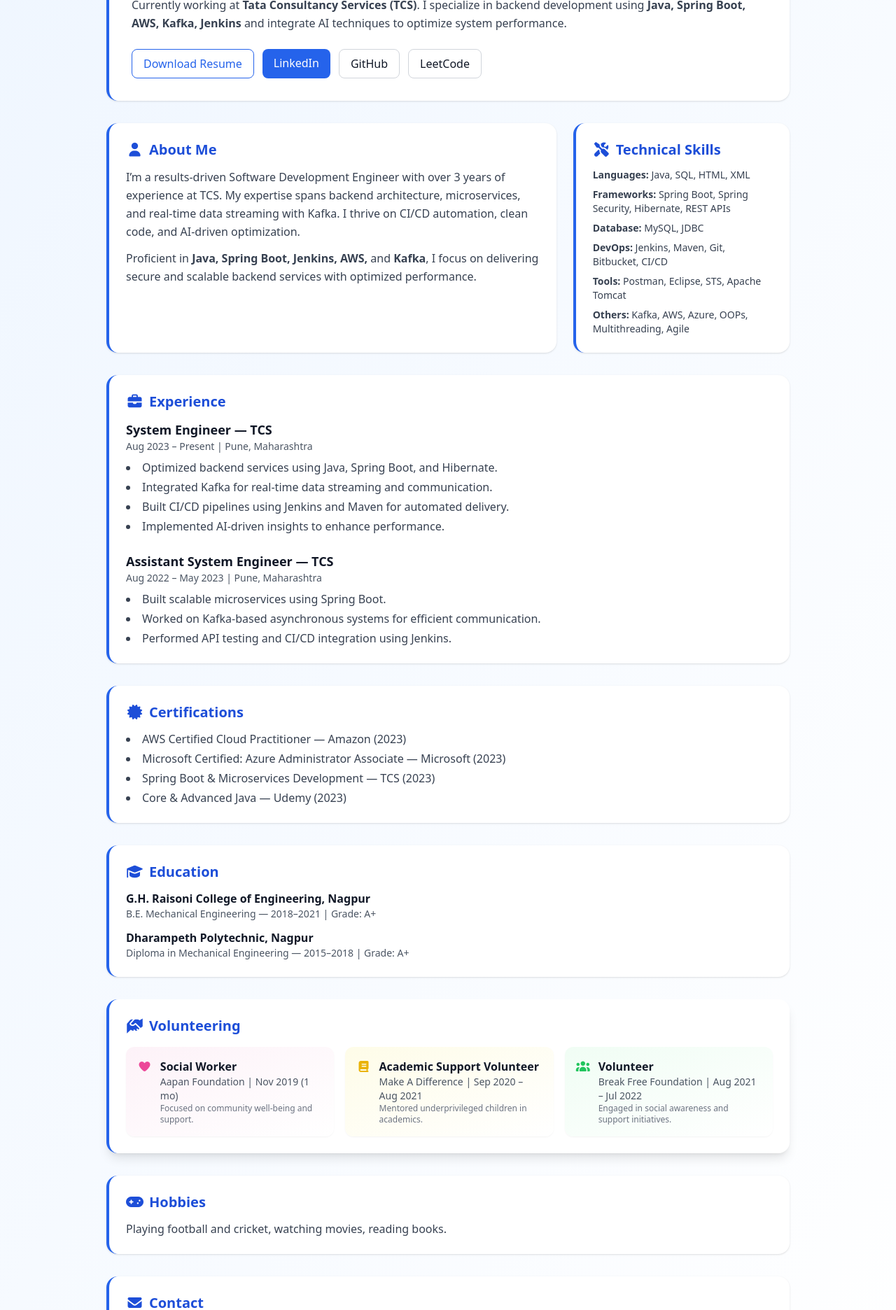
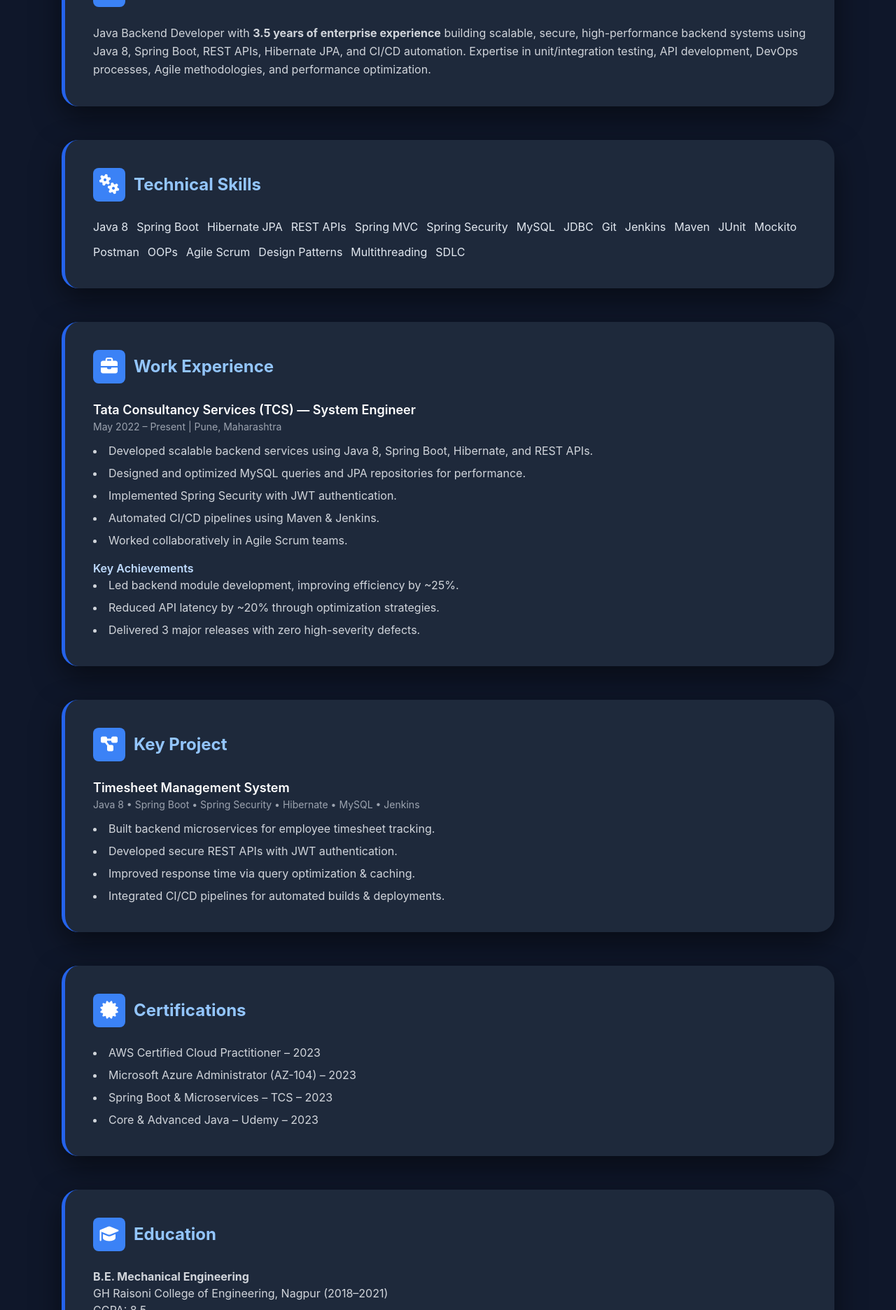
Before and after one commit to Ratan1232/ratan-jarudkar-portfolio, a plain HTML site: page index.html in a window 1280 px wide. Shown: the part 230-2102 px from the top of the page at 70% size. Drawn offline with nearby package versions, Linux system fonts and the light colour scheme.

Commit message:
Revise portfolio for Senior Java Backend Developer role
Updated portfolio to reflect new role as Senior Java Backend Developer, enhanced styling, and improved layout.

```diff
--- a/index.html
+++ b/index.html
@@ -3,172 +3,290 @@
 <head>
 <meta charset="UTF-8">
 <meta name="viewport" content="width=device-width, initial-scale=1.0">
-  <title>Ratan Jarudkar | Portfolio</title>
+<title>Ratan Jarudkar | Senior Java Backend Developer</title>
+
 <script src="https://cdn.tailwindcss.com"></script>
 <link rel="stylesheet" href="https://cdn.jsdelivr.net/npm/@fortawesome/fontawesome-free/css/all.min.css">
+
+<style>
+html { scroll-behavior: smooth; }
+
+body {
+  background: #0F172A;
+  color: #E2E8F0;
+  font-family: "Inter", sans-serif;
+}
+
+.section {
+  background: #1E293B;
+  border-left: 5px solid #2563EB;
+  border-radius: 1.5rem;
+  padding: 2.5rem;
+  box-shadow: 0 15px 40px rgba(0,0,0,0.5);
+  transition: all 0.3s ease;
+}
+.section:hover {
+  transform: translateY(-3px);
+  box-shadow: 0 25px 55px rgba(0,0,0,0.6);
+}
+
+.btn-primary {
+  background: #2563EB;
+  color: white;
+  padding: 0.7rem 1.6rem;
+  border-radius: 0.75rem;
+  font-weight: 600;
+  transition: all 0.25s ease;
+}
+.btn-primary:hover {
+  background: #1E40AF;
+}
+
+.btn-outline {
+  border: 2px solid #2563EB;
+  color: #2563EB;
+  padding: 0.65rem 1.5rem;
+  border-radius: 0.75rem;
+  font-weight: 600;
+}
+.btn-outline:hover {
+  background: #2563EB;
+  color: white;
+}
+</style>
 </head>
-<body class="bg-gradient-to-br from-blue-50 to-white text-gray-900 font-sans">
 
-  <!-- Header -->
-  <header class="bg-white shadow-sm sticky top-0 z-50">
-    <div class="max-w-5xl mx-auto px-6 py-6 flex items-center justify-between">
+<body class="">
+
+<!-- HEADER -->
+<header class="bg-gray-800 shadow-lg sticky top-0 z-50">
+  <div class="max-w-6xl mx-auto px-6 py-6 flex justify-between items-center">
     <div>
-        <h1 class="text-3xl font-bold text-blue-700">Ratan Jarudkar</h1>
-        <p class="text-sm text-gray-600">Software Developer — Pune, Maharashtra</p>
+      <h1 class="text-3xl font-bold text-blue-400">Ratan Jarudkar</h1>
+      <p class="text-sm text-gray-400 flex items-center gap-2">
+        <i class="fas fa-server text-blue-400"></i>
+        Senior Java Backend Developer • Pune, Maharashtra
+      </p>
     </div>
-      <div class="flex items-center space-x-3 text-sm">
-        <a href="mailto:ratanjarurakar@gmail.com" class="hover:text-blue-600">ratanjarurakar@gmail.com</a>
-        <span>|</span>
-        <a href="tel:+919325093988" class="hover:text-blue-600">+91-9325093988</a>
+    <div class="flex gap-5 text-xl text-blue-300">
+      <a href="mailto:ratanjarurakar@gmail.com"><i class="fas fa-envelope hover:text-white"></i></a>
+      <a href="tel:+919325093988"><i class="fas fa-phone hover:text-white"></i></a>
+      <a href="https://github.com/Ratan1232" target="_blank"><i class="fab fa-github hover:text-white"></i></a>
+      <a href="https://leetcode.com/u/ratanjarurakar/" target="_blank"><i class="fas fa-code hover:text-white"></i></a>
     </div>
   </div>
 </header>
 
-  <!-- Main -->
-  <main class="max-w-5xl mx-auto px-6 py-10">
+<main class="max-w-6xl mx-auto px-6 py-12 space-y-12">
 
-    <!-- Hero -->
-    <section class="bg-white rounded-2xl shadow p-8 mb-8 border-l-4 border-blue-600">
-      <h2 class="text-3xl font-bold text-blue-700">Hi, I’m Ratan — Full Stack SDE</h2>
-      <p class="mt-3 text-gray-700 leading-relaxed">Currently working at <strong>Tata Consultancy Services (TCS)</strong>. I specialize in backend development using <strong>Java, Spring Boot, AWS, Kafka, Jenkins</strong> and integrate AI techniques to optimize system performance.</p>
-      <div class="mt-6 flex flex-wrap gap-3">
-        <a href="/Ratan_Jarudkar_Resume.pdf" class="px-4 py-2 border border-blue-600 text-blue-600 rounded-lg hover:bg-blue-50 transition">Download Resume</a>
-        <a href="https://www.linkedin.com/in/ratan-jarudkar/" target="_blank" class="px-4 py-2 bg-blue-600 text-white rounded-lg hover:bg-blue-700 transition">LinkedIn</a>
-        <a href="https://github.com/Ratan1232" target="_blank" class="px-4 py-2 border border-gray-300 rounded-lg hover:bg-gray-50">GitHub</a>
-        <a href="https://leetcode.com/" target="_blank" class="px-4 py-2 border border-gray-300 rounded-lg hover:bg-gray-50">LeetCode</a>
+<!-- SUMMARY -->
+<section class="section">
+  <h2 class="text-2xl font-bold text-blue-300 mb-6 flex items-center gap-3">
+    <span class="bg-blue-500 text-white p-2 rounded-lg"><i class="fas fa-user-tie"></i></span>
+    Professional Summary
+  </h2>
+  <p class="text-gray-300 leading-relaxed">
+    Java Backend Developer with <strong>3.5 years of enterprise experience</strong>
+    building scalable, secure, high-performance backend systems using Java 8, Spring Boot,
+    REST APIs, Hibernate JPA, and CI/CD automation. Expertise in unit/integration testing,
+    API development, DevOps processes, Agile methodologies, and performance optimization.
+  </p>
+</section>
+
+<!-- SKILLS -->
+<section class="section">
+  <h2 class="text-2xl font-bold text-blue-300 mb-6 flex items-center gap-3">
+    <span class="bg-blue-500 text-white p-2 rounded-lg"><i class="fas fa-cogs"></i></span>
+    Technical Skills
+  </h2>
+  <div class="flex flex-wrap gap-3">
+    <span class="badge">Java 8</span>
+    <span class="badge">Spring Boot</span>
+    <span class="badge">Hibernate JPA</span>
+    <span class="badge">REST APIs</span>
+    <span class="badge">Spring MVC</span>
+    <span class="badge">Spring Security</span>
+    <span class="badge">MySQL</span>
+    <span class="badge">JDBC</span>
+    <span class="badge">Git</span>
+    <span class="badge">Jenkins</span>
+    <span class="badge">Maven</span>
+    <span class="badge">JUnit</span>
+    <span class="badge">Mockito</span>
+    <span class="badge">Postman</span>
+    <span class="badge">OOPs</span>
+    <span class="badge">Agile Scrum</span>
+    <span class="badge">Design Patterns</span>
+    <span class="badge">Multithreading</span>
+    <span class="badge">SDLC</span>
   </div>
 </section>
 
-    <!-- About & Skills -->
-    <div class="grid md:grid-cols-3 gap-6 mb-8">
-      <section class="md:col-span-2 bg-white rounded-2xl shadow p-6 border-l-4 border-blue-600">
-        <h3 class="text-xl font-semibold text-blue-700 mb-3"><i class="fas fa-user mr-2"></i>About Me</h3>
-        <p class="text-gray-700 leading-relaxed">I’m a results-driven Software Development Engineer with over 3 years of experience at TCS. My expertise spans backend architecture, microservices, and real-time data streaming with Kafka. I thrive on CI/CD automation, clean code, and AI-driven optimization.</p>
-        <p class="mt-3 text-gray-700 leading-relaxed">Proficient in <strong>Java, Spring Boot, Jenkins, AWS,</strong> and <strong>Kafka</strong>, I focus on delivering secure and scalable backend services with optimized performance.</p>
-      </section>
+<!-- EXPERIENCE -->
+<section class="section">
+  <h2 class="text-2xl font-bold text-blue-300 mb-6 flex items-center gap-3">
+    <span class="bg-blue-500 text-white p-2 rounded-lg"><i class="fas fa-briefcase"></i></span>
+    Work Experience
+  </h2>
 
-      <aside class="bg-white rounded-2xl shadow p-6 border-l-4 border-blue-600">
-        <h3 class="text-xl font-semibold text-blue-700 mb-3"><i class="fas fa-tools mr-2"></i>Technical Skills</h3>
-        <ul class="space-y-2 text-sm text-gray-700">
-          <li><strong>Languages:</strong> Java, SQL, HTML, XML</li>
-          <li><strong>Frameworks:</strong> Spring Boot, Spring Security, Hibernate, REST APIs</li>
-          <li><strong>Database:</strong> MySQL, JDBC</li>
-          <li><strong>DevOps:</strong> Jenkins, Maven, Git, Bitbucket, CI/CD</li>
-          <li><strong>Tools:</strong> Postman, Eclipse, STS, Apache Tomcat</li>
-          <li><strong>Others:</strong> Kafka, AWS, Azure, OOPs, Multithreading, Agile</li>
+  <h3 class="font-semibold text-lg text-white">Tata Consultancy Services (TCS) — System Engineer</h3>
+  <p class="text-sm text-gray-400 mb-3">May 2022 – Present | Pune, Maharashtra</p>
+
+  <ul class="list-disc list-inside text-gray-300 space-y-2">
+    <li>Developed scalable backend services using Java 8, Spring Boot, Hibernate, and REST APIs.</li>
+    <li>Designed and optimized MySQL queries and JPA repositories for performance.</li>
+    <li>Implemented Spring Security with JWT authentication.</li>
+    <li>Automated CI/CD pipelines using Maven & Jenkins.</li>
+    <li>Worked collaboratively in Agile Scrum teams.</li>
   </ul>
-      </aside>
-    </div>
 
-    <!-- Experience -->
-    <section class="bg-white rounded-2xl shadow p-6 mb-8 border-l-4 border-blue-600">
-      <h3 class="text-xl font-semibold text-blue-700 mb-3"><i class="fas fa-briefcase mr-2"></i>Experience</h3>
-      <div class="space-y-6">
-        <div>
-          <h4 class="font-semibold text-lg">System Engineer — TCS</h4>
-          <p class="text-sm text-gray-600">Aug 2023 – Present | Pune, Maharashtra</p>
-          <ul class="mt-2 list-disc list-inside text-gray-700 space-y-1">
-            <li>Optimized backend services using Java, Spring Boot, and Hibernate.</li>
-            <li>Integrated Kafka for real-time data streaming and communication.</li>
-            <li>Built CI/CD pipelines using Jenkins and Maven for automated delivery.</li>
-            <li>Implemented AI-driven insights to enhance performance.</li>
-          </ul>
-        </div>
-        <div>
-          <h4 class="font-semibold text-lg">Assistant System Engineer — TCS</h4>
-          <p class="text-sm text-gray-600">Aug 2022 – May 2023 | Pune, Maharashtra</p>
-          <ul class="mt-2 list-disc list-inside text-gray-700 space-y-1">
-            <li>Built scalable microservices using Spring Boot.</li>
-            <li>Worked on Kafka-based asynchronous systems for efficient communication.</li>
-            <li>Performed API testing and CI/CD integration using Jenkins.</li>
-          </ul>
-        </div>
-      </div>
-    </section>
-
-    <!-- Certifications -->
-    <section class="bg-white rounded-2xl shadow p-6 mb-8 border-l-4 border-blue-600">
-      <h3 class="text-xl font-semibold text-blue-700 mb-3"><i class="fas fa-certificate mr-2"></i>Certifications</h3>
-      <ul class="list-disc list-inside text-gray-700 space-y-1">
-        <li>AWS Certified Cloud Practitioner — Amazon (2023)</li>
-        <li>Microsoft Certified: Azure Administrator Associate — Microsoft (2023)</li>
-        <li>Spring Boot & Microservices Development — TCS (2023)</li>
-        <li>Core & Advanced Java — Udemy (2023)</li>
+  <h4 class="mt-4 font-semibold text-blue-200">Key Achievements</h4>
+  <ul class="list-disc list-inside text-gray-300 space-y-2">
+    <li>Led backend module development, improving efficiency by ~25%.</li>
+    <li>Reduced API latency by ~20% through optimization strategies.</li>
+    <li>Delivered 3 major releases with zero high-severity defects.</li>
   </ul>
 </section>
 
-    <!-- Education -->
-    <section class="bg-white rounded-2xl shadow p-6 mb-8 border-l-4 border-blue-600">
-      <h3 class="text-xl font-semibold text-blue-700 mb-3"><i class="fas fa-graduation-cap mr-2"></i>Education</h3>
-      <div class="space-y-3">
-        <div>
-          <h4 class="font-semibold">G.H. Raisoni College of Engineering, Nagpur</h4>
-          <p class="text-sm text-gray-600">B.E. Mechanical Engineering — 2018–2021 | Grade: A+</p>
+<!-- PROJECT -->
+<section class="section">
+  <h2 class="text-2xl font-bold text-blue-300 mb-6 flex items-center gap-3">
+    <span class="bg-blue-500 text-white p-2 rounded-lg"><i class="fas fa-diagram-project"></i></span>
+    Key Project
+  </h2>
+
+  <h3 class="font-semibold text-lg text-white">Timesheet Management System</h3>
+  <p class="text-sm text-gray-400 mb-3">
+    Java 8 • Spring Boot • Spring Security • Hibernate • MySQL • Jenkins
+  </p>
+
+  <ul class="list-disc list-inside text-gray-300 space-y-2">
+    <li>Built backend microservices for employee timesheet tracking.</li>
+    <li>Developed secure REST APIs with JWT authentication.</li>
+    <li>Improved response time via query optimization & caching.</li>
+    <li>Integrated CI/CD pipelines for automated builds & deployments.</li>
+  </ul>
+</section>
+
+<!-- CERTIFICATIONS -->
+<section class="section">
+  <h2 class="text-2xl font-bold text-blue-300 mb-6 flex items-center gap-3">
+    <span class="bg-blue-500 text-white p-2 rounded-lg"><i class="fas fa-certificate"></i></span>
+    Certifications
+  </h2>
+  <ul class="list-disc list-inside text-gray-300 space-y-2">
+    <li>AWS Certified Cloud Practitioner – 2023</li>
+    <li>Microsoft Azure Administrator (AZ-104) – 2023</li>
+    <li>Spring Boot & Microservices – TCS – 2023</li>
+    <li>Core & Advanced Java – Udemy – 2023</li>
+  </ul>
+</section>
+
+<!-- EDUCATION -->
+<section class="section">
+  <h2 class="text-2xl font-bold text-blue-300 mb-6 flex items-center gap-3">
+    <span class="bg-blue-500 text-white p-2 rounded-lg"><i class="fas fa-graduation-cap"></i></span>
+    Education
+  </h2>
+  <p class="text-gray-300">
+    <strong>B.E. Mechanical Engineering</strong><br>
+    GH Raisoni College of Engineering, Nagpur (2018–2021)<br>
+    CGPA: 8.5
+  </p>
+</section>
+
+<!-- ACHIEVEMENTS -->
+<section class="section">
+  <h2 class="text-2xl font-bold text-blue-300 mb-6 flex items-center gap-3">
+    <span class="bg-blue-500 text-white p-2 rounded-lg"><i class="fas fa-award"></i></span>
+    Achievements
+  </h2>
+  <ul class="list-disc list-inside text-gray-300 space-y-2">
+    <li>Client Appreciation – Sep 2025</li>
+    <li>Technical Excellence Award – TCS – Nov 2025</li>
+    <li>Idea Igniter – tcsAI Hackathon – Nov 2025</li>
+    <li>TCS Spark Track – tcsAI Hackathon – 2025</li>
+    <li>100% sprint completion rate</li>
+    <li>Active LeetCode problem solving</li>
+  </ul>
+</section>
+
+<!-- CODING PROFILES -->
+<section class="section">
+  <h2 class="text-2xl font-bold text-blue-300 mb-8 flex items-center gap-3">
+    <span class="bg-blue-500 text-white p-2 rounded-lg shadow">
+      <i class="fas fa-code"></i>
+    </span>
+    Coding Profiles & Competitive Programming
+  </h2>
+
+  <div class="grid md:grid-cols-2 gap-10">
+
+    <!-- GITHUB CARD -->
+    <div class="bg-[#0f172a] rounded-2xl p-6 border border-blue-500/30 shadow-lg hover:shadow-2xl transition">
+      <div class="flex items-center justify-between mb-4">
+        <h3 class="text-lg font-semibold text-white flex items-center gap-2">
+          <i class="fab fa-github text-2xl text-blue-400"></i>
+          GitHub
+        </h3>
+        <a href="https://github.com/Ratan1232" target="_blank"
+           class="text-sm text-blue-400 hover:underline">
+          View Profile →
+        </a>
       </div>
-        <div>
-          <h4 class="font-semibold">Dharampeth Polytechnic, Nagpur</h4>
-          <p class="text-sm text-gray-600">Diploma in Mechanical Engineering — 2015–2018 | Grade: A+</p>
+
+      <!-- GitHub Stats -->
+      <img
+        src="https://github-readme-stats.vercel.app/api?username=Ratan1232&show_icons=true&theme=github_dark&hide_border=true"
+        alt="GitHub Stats"
+        class="w-full rounded-xl mb-4"
+        onerror="this.style.display='none'; document.getElementById('github-fallback').style.display='block';"
+      />
+
+      <!-- Fallback -->
+      <div id="github-fallback" class="hidden text-sm text-gray-400 mb-3">
+        Live stats unavailable. Showing contribution activity below.
       </div>
+
+      <!-- Contribution Heatmap -->
+      <img
+        src="https://ghchart.rshah.org/2563eb/Ratan1232"
+        alt="GitHub Contribution Graph"
+        class="w-full rounded-xl border border-gray-700"
+      />
+
+      <p class="mt-4 text-sm text-gray-400">
+        Consistent contributor focused on backend systems, clean architecture,
+        and production-ready Java services.
+      </p>
+    </div>
+
+    <!-- LEETCODE CARD -->
+    <div class="bg-[#0f172a] rounded-2xl p-6 border border-blue-500/30 shadow-lg hover:shadow-2xl transition">
+      <div class="flex items-center justify-between mb-4">
+        <h3 class="text-lg font-semibold text-white flex items-center gap-2">
+          <i class="fas fa-code text-2xl text-yellow-400"></i>
+          LeetCode
+        </h3>
+        <a href="https://leetcode.com/u/ratanjarurakar/" target="_blank"
+           class="text-sm text-blue-400 hover:underline">
+          View Profile →
+        </a>
+      </div>
+
+      <!-- LeetCode Stats -->
+      <img
+        src="https://leetcard.jacoblin.cool/ratanjarurakar?theme=dark&ext=contest"
+        alt="LeetCode Stats"
+        class="w-full rounded-xl"
+      />
+
+      <p class="mt-4 text-sm text-gray-400">
+        Active problem solver with focus on
+        <strong class="text-gray-200">DSA, algorithms, optimization</strong>,
+        and interview-grade problem patterns.
+      </p>
+    </div>
+
   </div>
 </section>
-
-    <!-- Volunteering -->
-    <section class="bg-white rounded-2xl shadow-lg p-6 mb-8 border-l-4 border-blue-600">
-      <h3 class="text-xl font-semibold text-blue-700 mb-4"><i class="fas fa-hands-helping mr-2"></i>Volunteering</h3>
-      <div class="grid md:grid-cols-3 gap-4">
-        <div class="flex items-start bg-gradient-to-br from-pink-50 to-white p-4 rounded-xl shadow-sm hover:shadow-md transition">
-          <i class="fas fa-heart text-pink-500 w-6 h-6 mr-3 mt-1"></i>
-          <div>
-            <h4 class="font-semibold">Social Worker</h4>
-            <p class="text-sm text-gray-600">Aapan Foundation | Nov 2019 (1 mo)</p>
-            <p class="text-xs text-gray-500">Focused on community well-being and support.</p>
-          </div>
-        </div>
-        <div class="flex items-start bg-gradient-to-br from-yellow-50 to-white p-4 rounded-xl shadow-sm hover:shadow-md transition">
-          <i class="fas fa-book text-yellow-500 w-6 h-6 mr-3 mt-1"></i>
-          <div>
-            <h4 class="font-semibold">Academic Support Volunteer</h4>
-            <p class="text-sm text-gray-600">Make A Difference | Sep 2020 – Aug 2021</p>
-            <p class="text-xs text-gray-500">Mentored underprivileged children in academics.</p>
-          </div>
-        </div>
-        <div class="flex items-start bg-gradient-to-br from-green-50 to-white p-4 rounded-xl shadow-sm hover:shadow-md transition">
-          <i class="fas fa-users text-green-500 w-6 h-6 mr-3 mt-1"></i>
-          <div>
-            <h4 class="font-semibold">Volunteer</h4>
-            <p class="text-sm text-gray-600">Break Free Foundation | Aug 2021 – Jul 2022</p>
-            <p class="text-xs text-gray-500">Engaged in social awareness and support initiatives.</p>
-          </div>
-        </div>
-      </div>
-    </section>
-
-    <!-- Hobbies -->
-    <section class="bg-white rounded-2xl shadow p-6 mb-8 border-l-4 border-blue-600">
-      <h3 class="text-xl font-semibold text-blue-700 mb-3"><i class="fas fa-gamepad mr-2"></i>Hobbies</h3>
-      <p class="text-gray-700">Playing football and cricket, watching movies, reading books.</p>
-    </section>
-
-    <!-- Contact -->
-    <section class="bg-white rounded-2xl shadow p-6 mb-12 border-l-4 border-blue-600">
-      <h3 class="text-xl font-semibold text-blue-700 mb-3"><i class="fas fa-envelope mr-2"></i>Contact</h3>
-      <p class="text-gray-700">I’m open to backend or full-stack development opportunities, collaborations, and tech discussions.</p>
-      <div class="mt-4">
-        <p><strong>Email:</strong> <a href="mailto:ratanjarurakar@gmail.com" class="text-blue-600 underline">ratanjarurakar@gmail.com</a></p>
-        <p><strong>Phone:</strong> <a href="tel:+919325093988" class="text-blue-600 underline">+91-9325093988</a></p>
-        <p class="mt-3">Connect:
-          <a href="https://www.linkedin.com/in/ratan-jarudkar/" class="text-blue-600 underline" target="_blank">LinkedIn</a> •
-          <a href="https://github.com/Ratan1232" class="text-blue-600 underline" target="_blank">GitHub</a> •
-          <a href="https://leetcode.com/" class="text-blue-600 underline" target="_blank">LeetCode</a>
-        </p>
-      </div>
-    </section>
-
-    <footer class="text-center text-sm text-gray-500 py-6">
-      © 2025 Ratan Jarudkar • Built with HTML & Tailwind
-    </footer>
-
-  </main>
-
-</body>
-</html>
```
Lines whose indentation alone changed are shown as unchanged.
